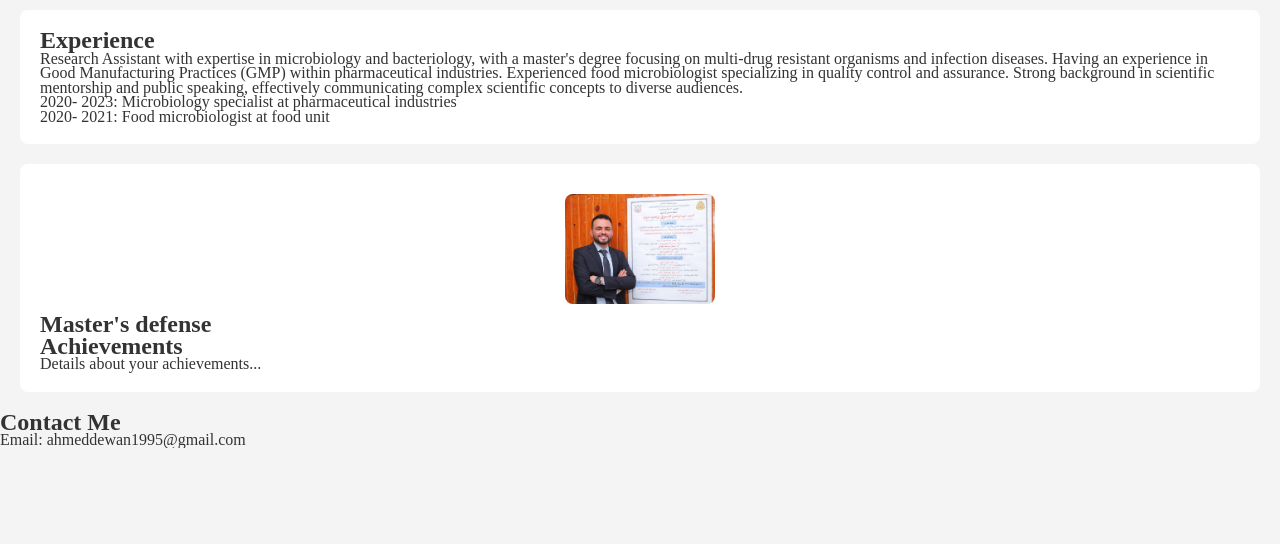
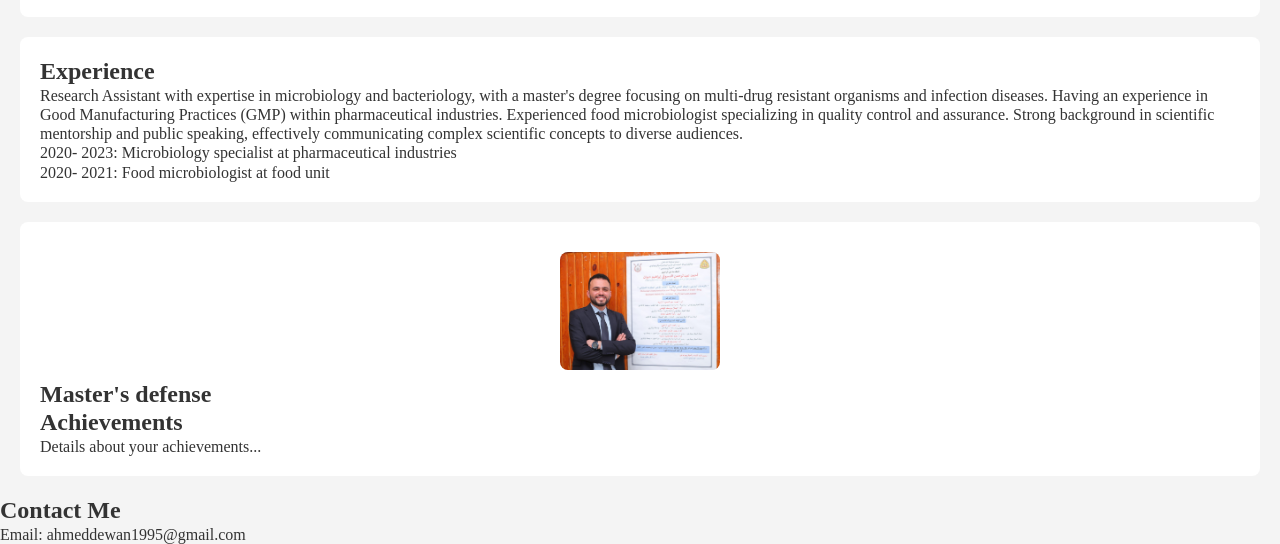
Before and after one commit to DewanPM/ahmeddewan, a plain HTML site: page index.html in a window 1280 px wide. Shown: the part 421-965 px from the top of the page. Before the commit the page ends 869 px from the top, so only its background shows below. Drawn offline with Linux system fonts and the light colour scheme.

Commit message:
Update styles.css

```diff
--- a/styles.css
+++ b/styles.css
@@ -1,5 +1,5 @@
 h2, h3, p {
-    line-height: 0.9; /* Setting tighter line spacing */
+    line-height: 1.2; /* Setting tighter line spacing */
     margin: 0; /* This will help reduce the space further */
 }
 body {
@@ -36,7 +36,7 @@ section {
 }
 
 img {
-    width: 150px; /* Adjust as needed */
+    width: 160px; /* Adjust as needed */
     height: auto; /* Maintains aspect ratio */
     border-radius: 8px; /* Optional: rounded corners */
     display: block; /* Optional: gives block-level behavior */
```
